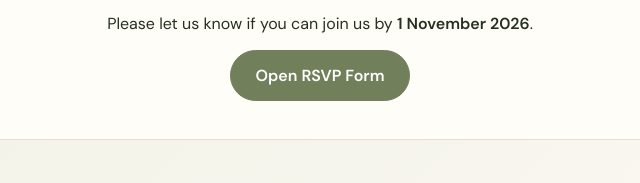
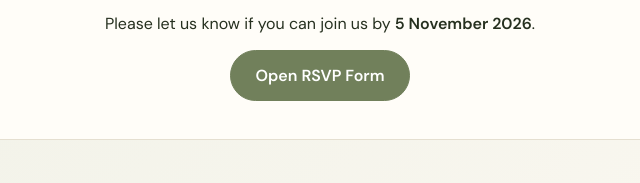
Before and after one commit to JiniPatel10/Baby-shower, a plain HTML site: page index.html in a window 1280 px wide. Shown: the part 1553-1736 px from the top of the page, 320-960 px from the left. Drawn offline with nearby package versions, Linux system fonts and the light colour scheme.

Commit message:
Update RSVP date to 5 November 2026

```diff
--- a/index.html
+++ b/index.html
@@ -127,7 +127,7 @@
         <div class="rsvp-card">
           <div class="script">We'd love to hear from you</div>
           <h2>RSVP</h2>
-          <p>Please let us know if you can join us by <strong>1 November 2026</strong>.</p>
+          <p>Please let us know if you can join us by <strong>5 November 2026</strong>.</p>
           <a class="btn btn-primary" href="https://forms.gle/bugXNcf8GLocgRhK9" target="_blank" rel="noopener">Open RSVP Form</a>
         </div>
       </div>
```
